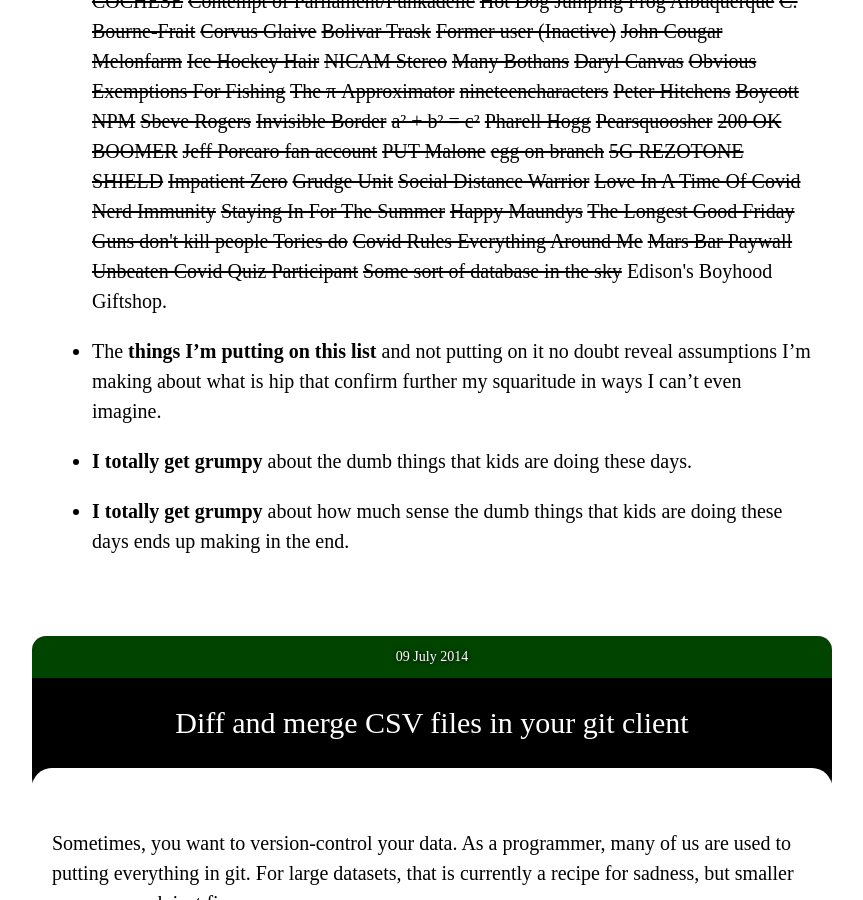
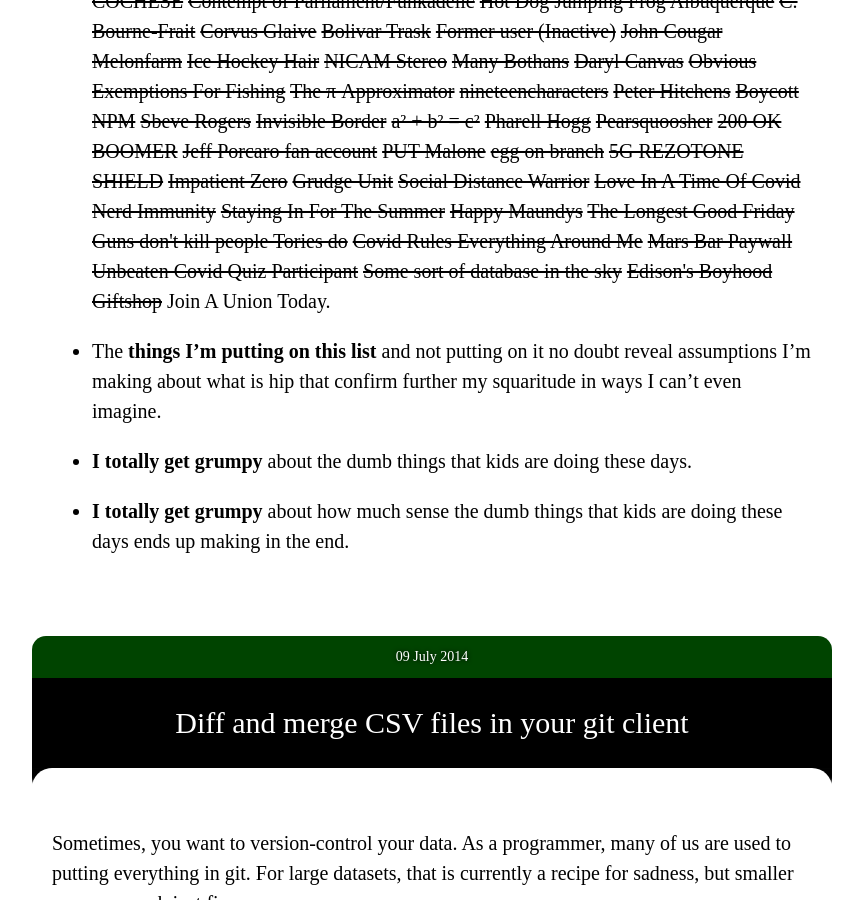
Before and after one commit to paulfitz/paulfitz.github.io, a Jekyll site: the page built from index.html, in a window 1280 px wide and 900 px high, scrolled down 22161 px. Shown: the whole window, without its empty margins (208-1071 px from the left). Built offline with Jekyll 4.4.1, drawn with Linux system fonts in a browser that asks for light colours; nearby versions of some CDN libraries.

Commit message:
add a pikesleyism

```diff
--- a/_data/pikes.json
+++ b/_data/pikes.json
@@ -216,5 +216,6 @@
   "Mars Bar Paywall",
   "Unbeaten Covid Quiz Participant",
   "Some sort of database in the sky",
-  "Edison&#39;s Boyhood Giftshop"
+  "Edison&#39;s Boyhood Giftshop",
+  "Join A Union Today"
 ]
```
